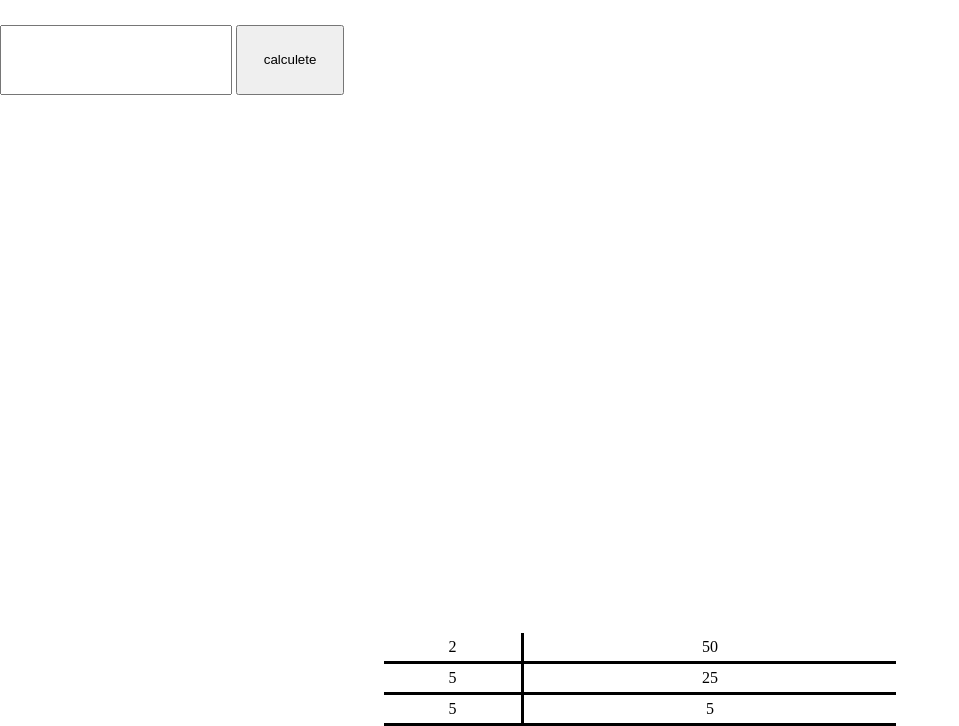
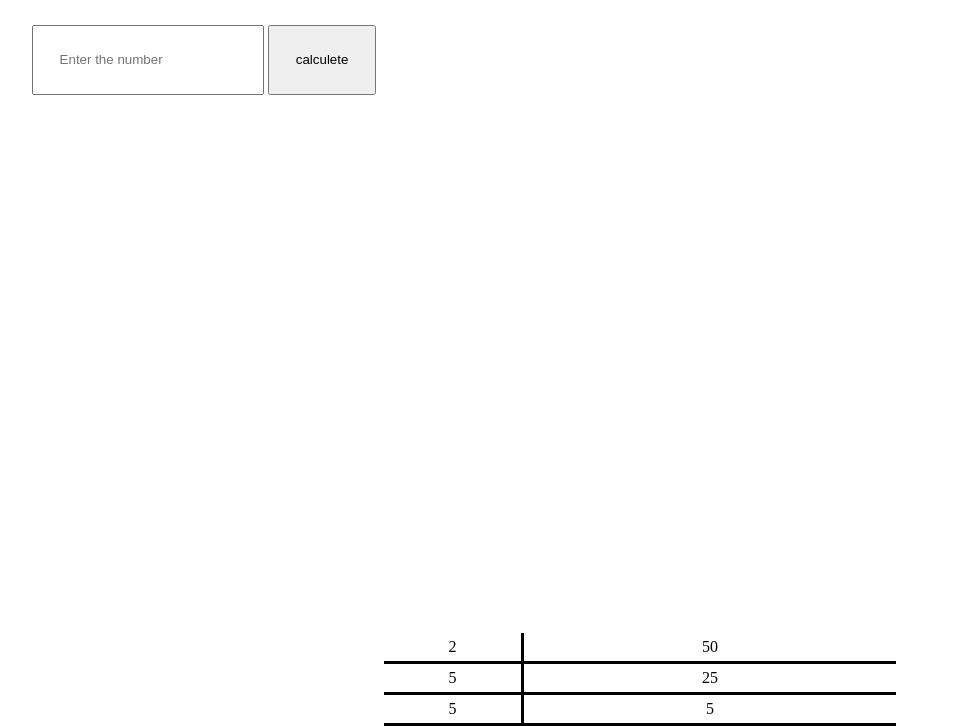
Before and after one commit to Dienesh89/Javascript_basic_projects, a plain HTML site: page lcmCalculator/index.html in a window 1280 px wide. Shown: the part 91-817 px from the top of the page, without its empty margins (0-959 px from the left). Drawn offline with Linux system fonts and the light colour scheme.

Commit message:
Update index.html

```diff
--- a/lcmCalculator/index.html
+++ b/lcmCalculator/index.html
@@ -3,15 +3,15 @@
 <head>
     <meta charset="UTF-8">
     <meta name="viewport" content="width=device-width, initial-scale=1.0">
-    <title>Document</title>
+    <title>LCM Calculator</title>
     <link rel="stylesheet" href="css/style.css">
 </head>
 <body>
     <h1 style="text-align:center;padding: 2%;">Lcm Calculator</h1>
     <hr>
     <form>
-        <input type="number" id="lcm">
-        <input type="submit" placeholder="Enter the number" value="calculete" id="calc">
+        <input type="number" placeholder="Enter the number" id="lcm" style="margin-left:2rem;text-indent:2;">
+        <input type="submit" value="calculete" id="calc">
     </form>
     <div id="cont"></div>
 </body>
```
